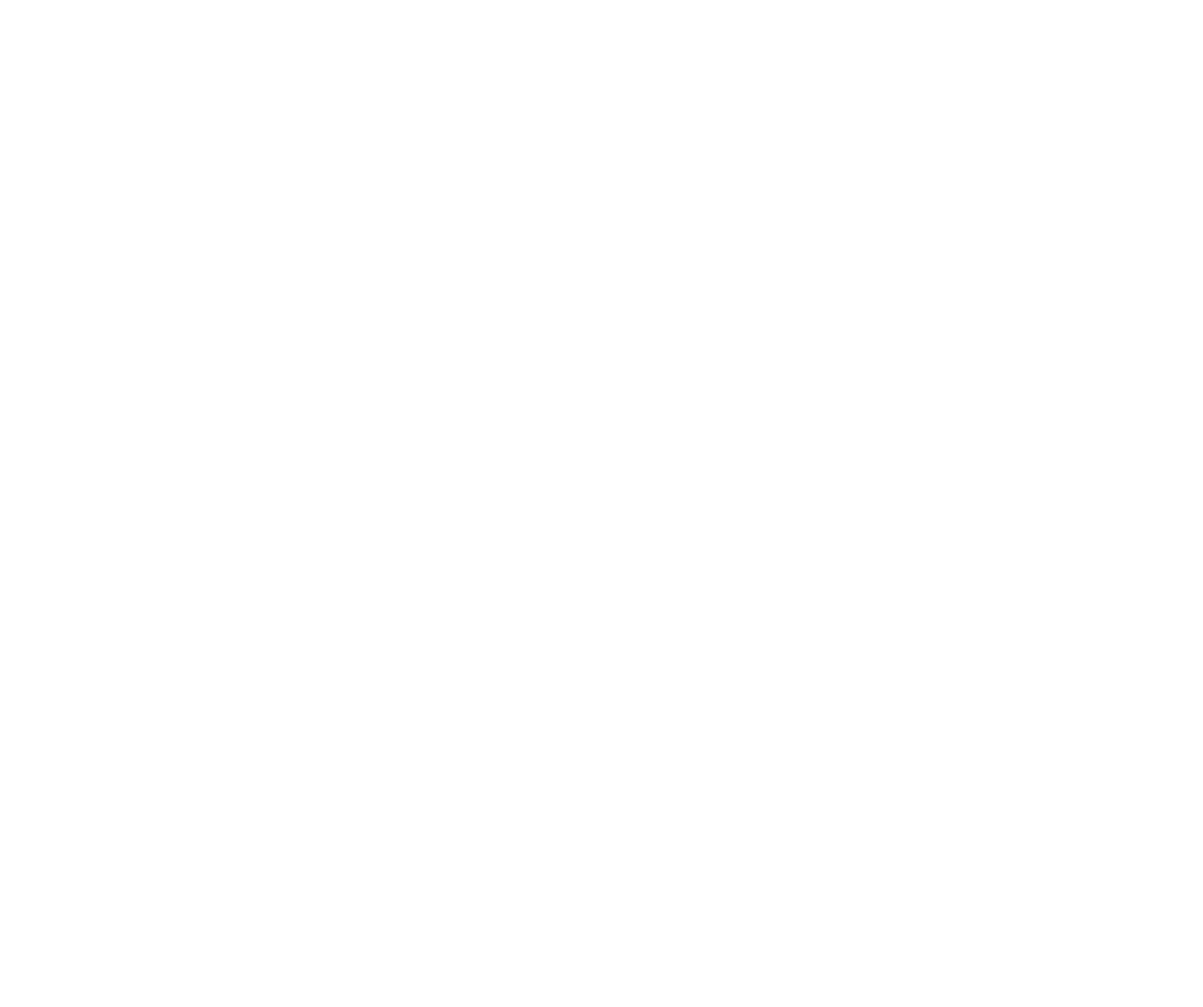
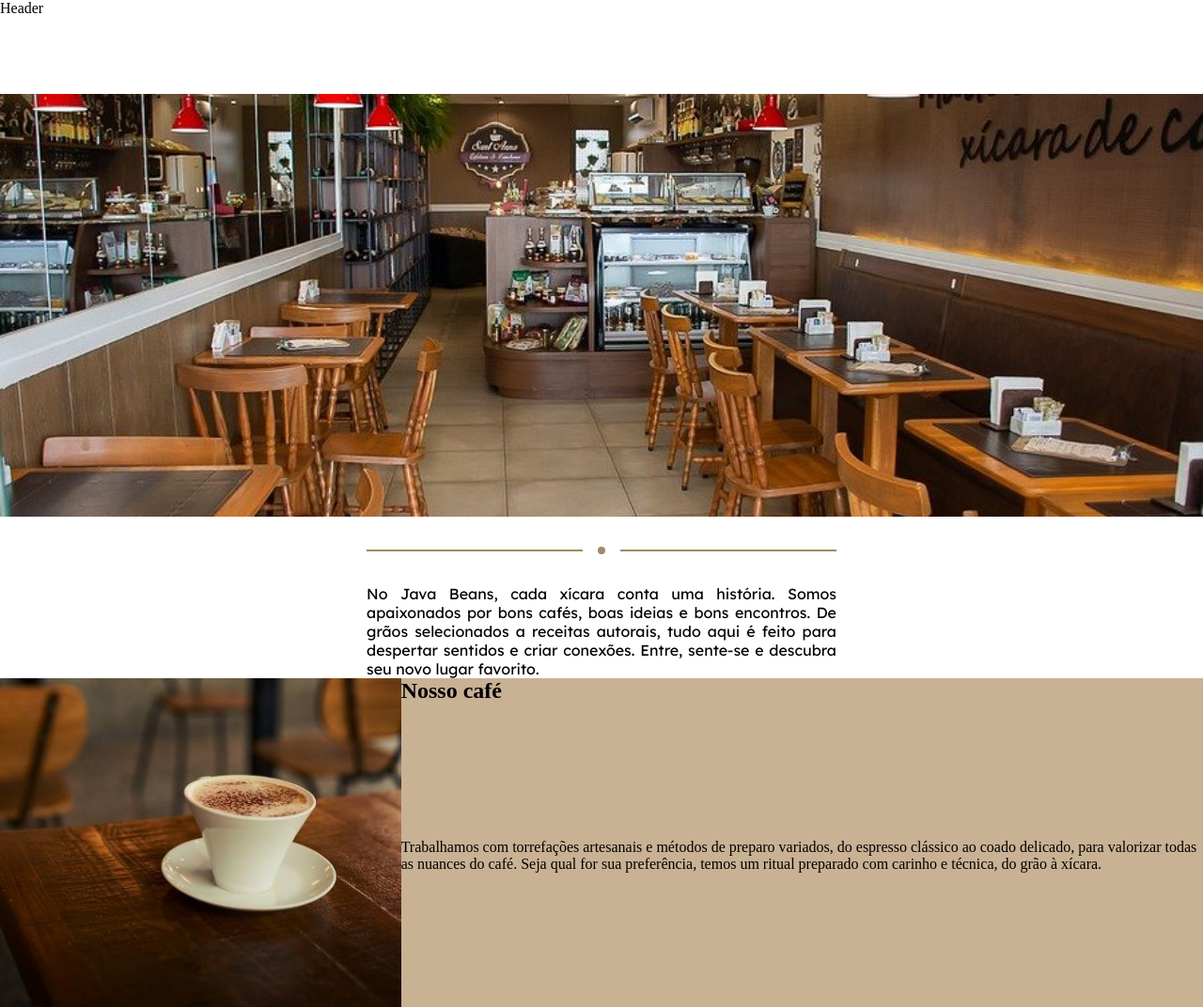
Before and after one commit to lucasfratus/javabeans, a plain HTML site: page index.html in a window 1280 px wide. Shown: the whole page at 94% size. Before the commit the page ends 800 px from the top, so only its background shows below. Drawn offline with Linux system fonts and the light colour scheme; a web font is replaced by a local one.

Commit message:
fear: hero section pronta e about section em andamento

```diff
--- a/index.html
+++ b/index.html
@@ -4,15 +4,63 @@
     <meta charset="UTF-8" />
     <meta name="viewport" content="width=device-width, initial-scale=1.0" />
     <title>Document</title>
+
+    <link rel="preconnect" href="https://fonts.googleapis.com" />
+    <link rel="preconnect" href="https://fonts.gstatic.com" crossorigin />
+    <link
+      href="https://fonts.googleapis.com/css2?family=Kanchenjunga:wght@400;500;600;700&family=Lexend:wght@100..900&display=swap"
+      rel="stylesheet"
+    />
+
+    <link rel="stylesheet" href="styles/index.css" />
   </head>
   <body>
-    <header></header>
+    <header>Header</header>
 
     <!-- Hero -->
+    <section class="hero-section">
+      <img src="/images/img-hero.jpg" alt="foto do café" />
+      <div class="separator">
+        <div class="rectangle"></div>
+        <div class="circle"></div>
+        <div class="rectangle"></div>
+      </div>
+      <p>
+        No Java Beans, cada xícara conta uma história. Somos apaixonados por
+        bons cafés, boas ideias e bons encontros. De grãos selecionados a
+        receitas autorais, tudo aqui é feito para despertar sentidos e criar
+        conexões. Entre, sente-se e descubra seu novo lugar favorito.
+      </p>
+    </section>
 
     <!-- Sobre -->
+    <section class="about">
+      <div class="coffee">
+        <img src="images/coffee.jpg" alt="imagem de café" />
+        <div class="text">
+          <h2>Nosso café</h2>
+          <p>
+            Trabalhamos com torrefações artesanais e métodos de preparo
+            variados, do espresso clássico ao coado delicado, para valorizar
+            todas as nuances do café. Seja qual for sua preferência, temos um
+            ritual preparado com carinho e técnica, do grão à xícara.
+          </p>
+        </div>
+      </div>
+      <!-- <div class="area">
+        <div class="text">
+          <h2>Nosso café</h2>
+          <p>
+            Trabalhamos com torrefações artesanais e métodos de preparo
+            variados, do espresso clássico ao coado delicado, para valorizar
+            todas as nuances do café. Seja qual for sua preferência, temos um
+            ritual preparado com carinho e técnica, do grão à xícara.
+          </p>
+        </div>
+        <img src="images/coffee.jpg" alt="imagem de café" />
+      </div> -->
+    </section>
 
     <footer></footer>
-
   </body>
 </html>
--- a/styles/index.css
+++ b/styles/index.css
@@ -0,0 +1,109 @@
+* {
+  margin: 0;
+  padding: 0;
+  box-sizing: border-box;
+}
+
+body {
+  width: 100%;
+}
+
+header {
+  height: 100px;
+}
+
+.hero-section {
+  display: flex;
+  flex-direction: column;
+  justify-content: center;
+  align-items: center;
+  gap: 32px;
+}
+
+.hero-section img {
+  width: 100%;
+  max-width: 100%;
+  max-height: 450px;
+  object-fit: cover;
+  object-position: center;
+}
+
+.hero-section .separator {
+  display: flex;
+  align-items: center;
+  gap: 16px;
+  width: 100%;
+  max-width: 500px;
+}
+
+.hero-section .rectangle {
+  height: 2px;
+  width: 100%;
+  background-color: #a08963;
+}
+
+.hero-section .circle {
+  height: 8px;
+  width: 8px;
+  background-color: #a08963;
+  flex-shrink: 0; /* Garante que o círculo permaneça perfeito em qualquer tamanho de tela */
+  border-radius: 99999px;
+}
+
+.hero-section p {
+  font-family: "Lexend", sans-serif;
+  width: 500px;
+  height: auto;
+  text-justify: auto;
+  text-align: justify;
+}
+
+.about {
+  display: grid;
+  grid-template-columns: repeat(3, 1fr);
+  grid-template-rows: 350px;
+  height: fit-content;
+  width: 100%;
+}
+
+.about .coffee {
+  display: contents; /* faz os filhos diretos participar do grid pai*/
+}
+
+.about .coffee img {
+  display: grid;
+  width: 100%;
+  grid-row: 1;
+  grid-column: 1;
+  max-width: 100%;
+  max-height: 350px;
+  object-fit: cover;
+  object-position: bottom;
+}
+
+.about .coffee .text {
+  display: grid;
+  width: 100%;
+  background: #c9b194;
+  grid-row: 1;
+  grid-column: 2 / span 2;
+}
+
+/* .about .area img {
+  display: grid;
+  width: 100%;
+  grid-row: 1;
+  grid-column: 1 / span 2;
+  max-width: 100%;
+  max-height: 350px;
+  object-fit: cover;
+  object-position: bottom;
+}
+
+.about .area .text {
+  display: grid;
+  width: 100%;
+  grid-row: 1;
+  grid-column: 3;
+  background: #c9b194;
+} */
```
Also changed, not shown: images/coffee.jpg (added), images/img-hero.jpg (added).
